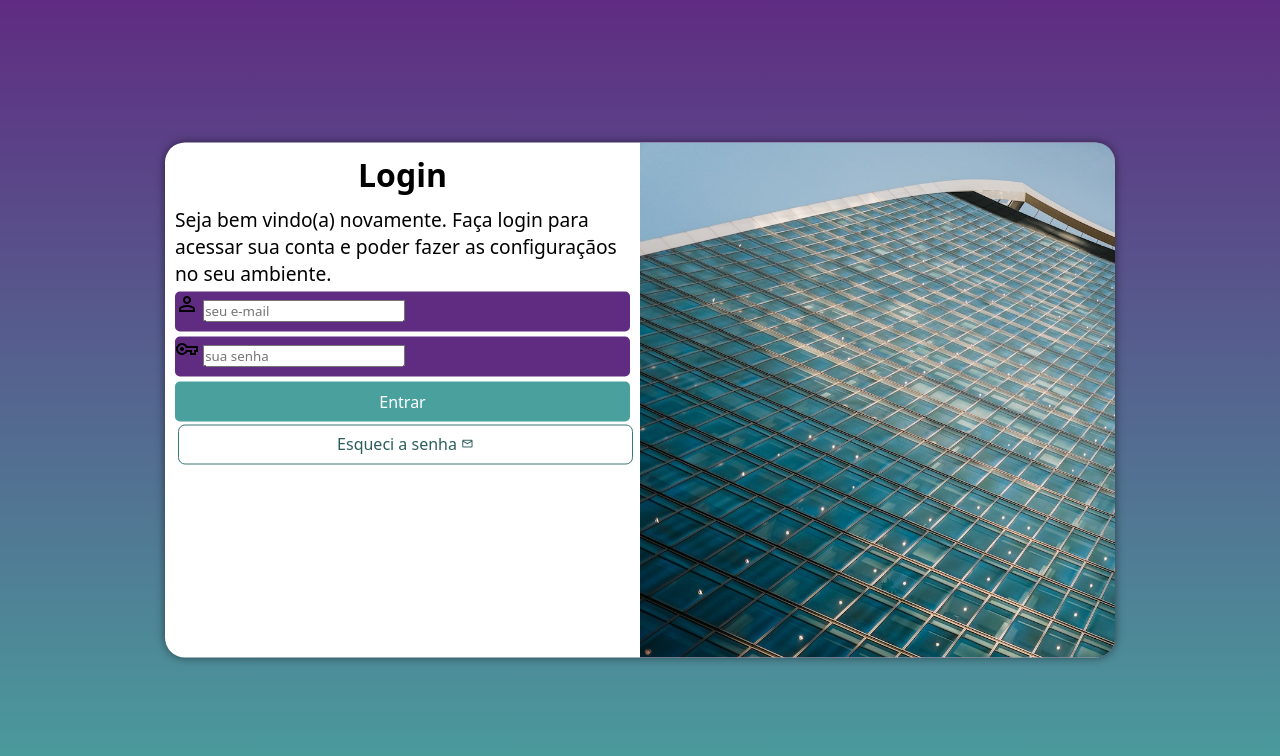
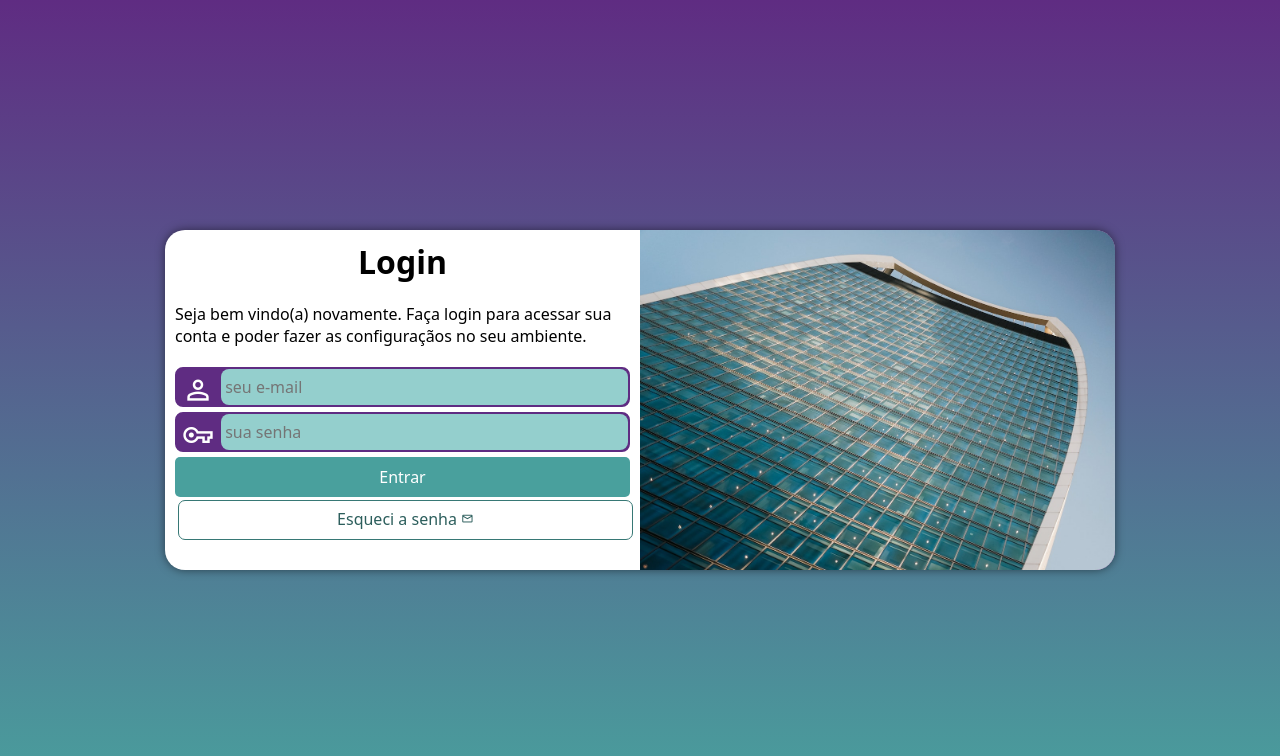
Before and after one commit to felipopm/projeto-login, a plain HTML site: page index.html in a window 1280 px wide. Drawn offline with nearby package versions, Linux system fonts and the light colour scheme.

Commit message:
Finalização do formulário estilizado

```diff
--- a/estilos/media-query.css
+++ b/estilos/media-query.css
@@ -9,13 +9,14 @@ Desktop: 992px até 1200px
 Grandes telas: acima de 1200px
 */
 
-@media screen and (min-width: 768px) and (max-width: 992px) {
+@media screen and (min-width: 768px) and (max-width: 992px) { /* CONFIGURAÇÃO PARA TABLET */
     body {
         background-image: linear-gradient(to top, #49a09d, #5f2c82);
     }
 
     section#login {
         width: 80vw;
+        height: 280px;
     }
     section#login > div#imagem {
         float: left;
@@ -28,13 +29,14 @@ Grandes telas: acima de 1200px
     }
 }
 
-@media screen and (min-width: 992px) {
+@media screen and (min-width: 992px) { /* CONFIGURAÇÃO PARA DESKTOP */
     body {
         background-image: linear-gradient(to top, #49a09d, #5f2c82);
     }
 
     section#login {
         width: 950px;
+        height: 340px;
     }
     section#login > div#imagem {
         float: right;
@@ -50,7 +52,8 @@ Grandes telas: acima de 1200px
         font-size: 2em;
     }
     div#formulario > p {
-        font-size: 1.2em;
+        font-size: 1em;
+        margin: 20px 0px;
     }
 
 }
--- a/estilos/style.css
+++ b/estilos/style.css
@@ -29,7 +29,6 @@ section#login {
     position: absolute;
     top: 50%;
     left: 50%;
-    transform: translate(-50%, -50%);
     overflow: hidden;
     background-color: white;
     width: 250px;
@@ -39,6 +38,8 @@ section#login {
 
     transition: width .3s, height .3s;
     transition-timing-function: ease;
+    transform: translate(-50%, -50%);
+
 }
 section#login > div#imagem {
     background: #5f2c82 url(../imagens/login.jpg) no-repeat;
@@ -60,15 +61,38 @@ div#formulario > p {
 
 form > div.campo {
     background-color: #5f2c82;
+    border: 2px solid #5f2c82;
     display: block;
     width: 100%;
     height: 40px;
-    border-radius: 5px;
+    border-radius: 8px;
     margin: 5px 0px;
 }
 div.campo > label {
     display: none;
 }
+div.campo > span {
+    color: white;
+    /*background-color: black;*/
+    font-size: 2em;
+    width: 44px;
+    padding: 5px;
+}
+div.campo > input {
+    background-color: #94cfcd;
+    font-size: 1em;
+    width: calc(100% - 44px);
+    height: 100%;
+    border: 0px;
+    border-radius: 8px;
+    margin-left: 44px;
+    transform: translateY(-42px);
+}
+div.campo > input:focus-within {
+    background-color: white;
+    border: none;
+}
+
 form > input[type=submit] {
     display: block;
     font-size: 1em;
```
Also changed, not shown: index.html (+2 -2 lines).
